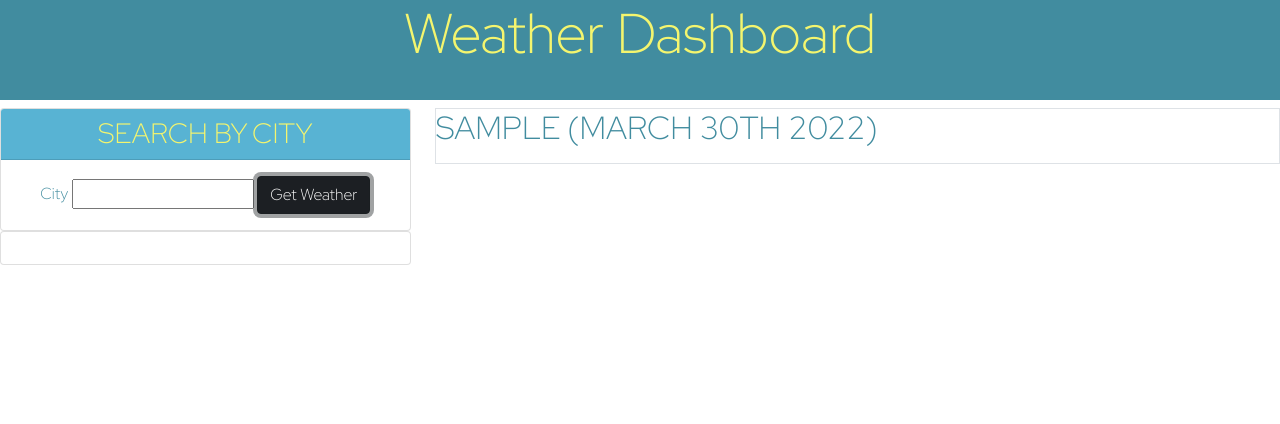
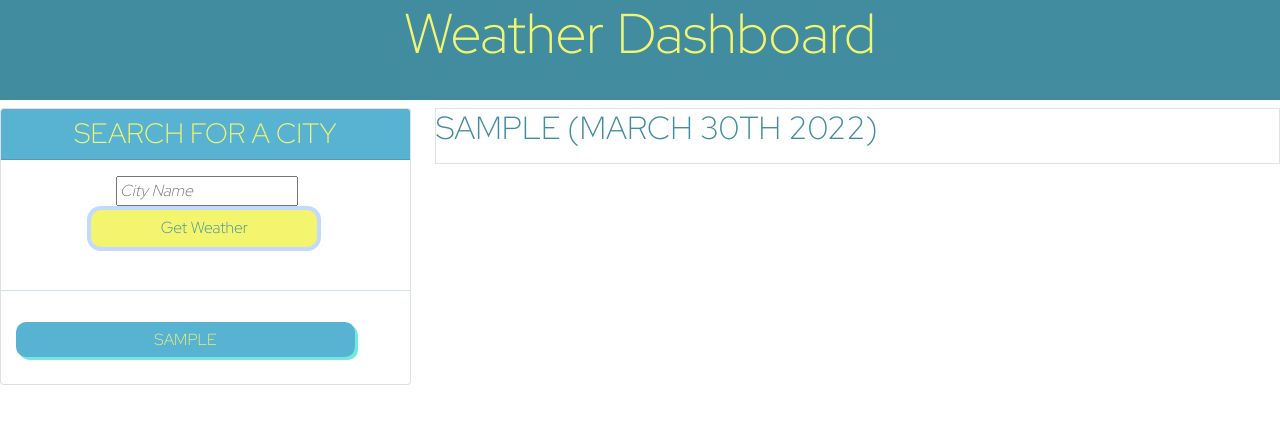
Before and after one commit to candiecane7/weather-app, a plain HTML site: page index.html in a window 1280 px wide. Both pictures are taken after typing "Sample" into the empty fields and a click on the button "Get Weather". Drawn offline with nearby package versions, Linux system fonts and the light colour scheme; no server answers.

Commit message:
mostly done except button

```diff
--- a/assets/css/style.css
+++ b/assets/css/style.css
@@ -45,10 +45,34 @@ button {
   display: inline-block;
   width: 90%;
 }
+.get-btn {
+    padding: 1.5%;
+    border-radius: 10px;
+    background-color: var(--primary);
+    color: var(--quinary);
+    list-style: none;
+    box-shadow: 3px 3px var(--secondary);
+    transform: translate(-1px, -1px);
+    display: block;
+    width: 60%;
+    margin: 5px auto 10px auto;
+}
 .days{
     background-color: var(--quinary);
+    margin: 0 8px;
 }
 .days-text {
     list-style: none;
     color: white;
+    margin-bottom: 15px;
 }
+.dayforecast {
+    margin-top: 60px;
+    font-size: 25px;
+}
+input:focus {
+    outline:none;
+}
+input::placeholder {
+    font-style: italic;
+}
--- a/assets/js/index.js
+++ b/assets/js/index.js
@@ -1,7 +1,7 @@
-// need to fetch data + make sure it works
-// create functions - one that fetches data
-// one that loads onto page the weather info
-//one that saves to localstorage + creates a button
+// need to fetch data + make sure it works DONE
+// create functions - one that fetches data DONE
+// one that loads onto page the weather info DONE
+//one that saves to localstorage + creates a button DONE
 //reminder to see why city=Montreal is always in url
 var localSaved = JSON.parse(localStorage.getItem("locations")) || [];
 var locationInput = document.querySelector("#city");
@@ -11,6 +11,7 @@ var listEl = document.querySelector(".details");
 var currentWContainer = document.querySelector(".current-weather-container");
 var cityBtnEl = document.querySelector("#city-buttons");
 var futureWeatherContainer = document.querySelector(".future-container");
+var buttonIdCounter = 0;
 
 // var submitBtn = document.querySelector(".get-btn");
 
@@ -26,6 +27,8 @@ var formSubmitHandler = function (event) {
         getApiLocation(location);
         locationInput.value = "";
         displayLocation(location);
+
+        saveButtons();
 
 
     } else {
@@ -68,7 +71,11 @@ var getWeather = function (lat, long) {
 }
 
 var getFutureWeather = function (data) {
-    futureWeatherContainer.textContent = "5-Day Forecast:";
+    var dayForecast = document.createElement("div");
+    dayForecast.classList.add("col-12", "dayforecast")
+    dayForecast.textContent= "5-Day Forecast:"
+    futureWeatherContainer.appendChild(dayForecast);
+
     for (var i = 1; i < 6; i++) {
         var dayEl = document.createElement("div");
         dayEl.classList.add("border", "col-12", "col-lg-2", "days");
@@ -84,7 +91,7 @@ var getFutureWeather = function (data) {
 
         var icon = document.createElement("li");
         icon.setAttribute("class", "days-text");
-        icon.textContent="icon here";
+        icon.innerHTML="<img src='http://openweathermap.org/img/wn/" + data.daily[i].weather[0].icon + "@2x.png'>";
         days.appendChild(icon);
 
         var temp = document.createElement("li");
@@ -109,6 +116,7 @@ var getFutureWeather = function (data) {
 var displayLocation = function (location) {
     currentWeather.innerHTML = "";
     listEl.innerHTML = "";
+    console.log(location);
     currentWContainer.setAttribute("class", "border")
     var date = moment().format('MMMM Do YYYY')
     var weatherH2 = document.createElement("h2");
@@ -152,25 +160,25 @@ var saveLocation = function () {
 }
 
 var saveButtons = function () {
-    // localSaved.forEach(() => {
+    cityBtnEl.innerHTML = "";
     for (var i = 0; i < localSaved.length; i++) {
-        //  if (localSaved.locations != localSaved.locations) {
         newBtn = document.createElement("button");
         newBtn.textContent = localSaved[i].locations;
-        // newBtn.setAttribute("href", "");
         newBtn.classList.add("text-center", "text-uppercase", "new-btn");
+        newBtn.setAttribute("data-task-id", buttonIdCounter);
+        buttonIdCounter++;
         cityBtnEl.appendChild(newBtn);
 
+        newBtn.addEventListener("click", function (event) {
+            getApiLocation(event.target.textContent);
+            displayLocation(event.target.textContent);
 
-        //  };
+
+        });
     };
+
 }
 //how do I make sure this happens after button is clicked?
 saveButtons();
 
 userForm.addEventListener("submit", formSubmitHandler);
-cityBtnEl.addEventListener("click", function (event) {
-    getApiLocation(event.target.textContent);
-    displayLocation(event.target.textContent);
-
-})
--- a/index.html
+++ b/index.html
@@ -27,18 +27,20 @@
         <div class="col-12 col-md-4">
 
             <div class="card">
-                <h3 class="card-header text-uppercase text-center">Search By City</h3>
+                <h3 class="card-header text-uppercase text-center">Search For a City</h3>
                 <form id="user-form" class="card-body text-center">
-                    <label class="form-label" for="city">City</label>
-                    <input name="city" id="city" type="text" autofocus="true" class="form-input" />
-                    <button type="submit" class="get-btn btn btn-dark">Get Weather</button>
+                    <label class="form-label" for="city"></label>
+                    <input name="city" id="city" type="text" autofocus="true" class="form-input" placeholder="City Name" />
+                    <button type="submit" class="get-btn btn">Get Weather</button>
                 </form>
-            </div>
-
-            <div class="card">
+                <hr>
                 <div class="card-body" id="city-buttons">
                 </div>
             </div>
+
+            <!-- <div class="card"> -->
+
+            <!-- </div> -->
 
         </div>
 
@@ -49,7 +51,7 @@
                     <ul class="details"></ul>
                 </div>
             </div>
-            <div id="5-day" class="row future-container"></div>
+            <div id="5-day" class="row future-container justify-content-center"></div>
         </div>
     </main>
     <script src="https://cdnjs.cloudflare.com/ajax/libs/moment.js/2.24.0/moment.min.js"></script>
```
